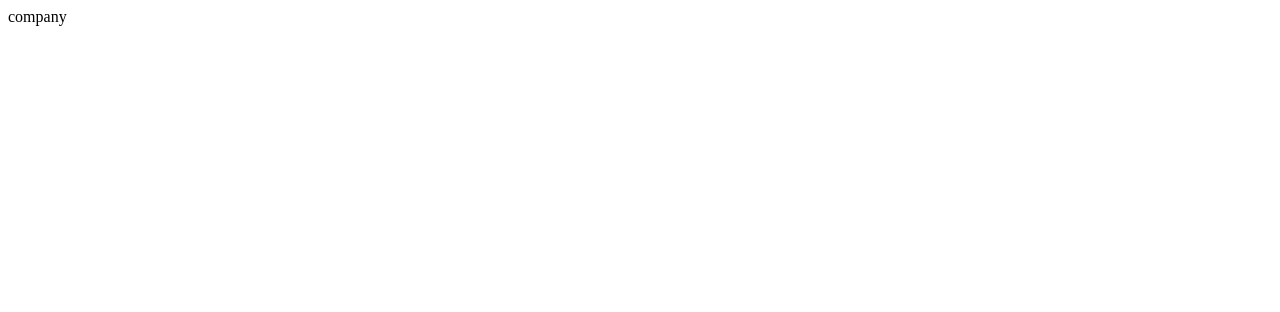
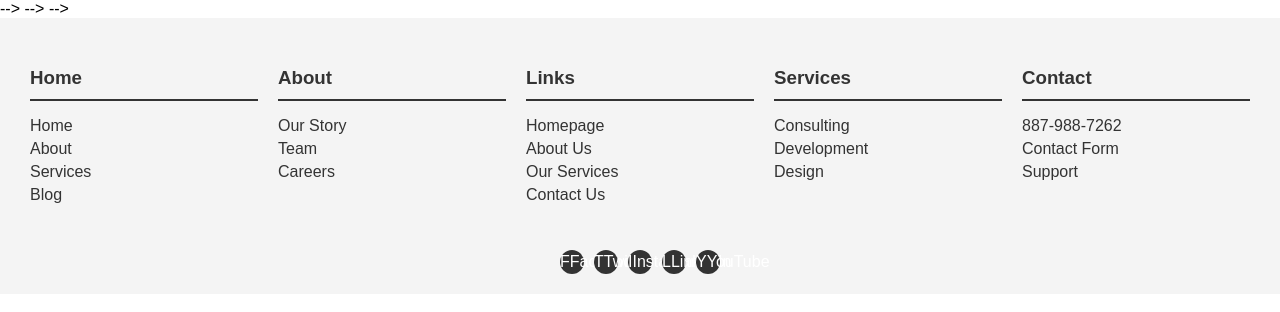
Before and after one commit to acciojob/footer-SangmalaSuryavanshi, a website: page main.html in a window 1280 px wide. Drawn offline with Linux system fonts and the light colour scheme.

Commit message:
created a submission

```diff
--- a/main.html
+++ b/main.html
@@ -1,4 +1,4 @@
-<!DOCTYPE html>
+<!-- <!DOCTYPE html>
 <html lang="en">
   <head>
     <meta charset="UTF-8" />
@@ -21,15 +21,91 @@
           </div>
           <div class="media-icons">
             <!-- your code here -->
-          </div>
+          <!-- </div>
         </div>
         <div class="link-boxes">
           <!-- your code here -->
-        </div>
+        <!-- </div>
       </div>
       <div class="bottom-details">
         <!-- your code here -->
-      </div>
+      <!-- </div>
     </footer>
   </body>
 </html>
+ --> --> --> -->
+
+ <!DOCTYPE html>
+<html lang="en">
+<head>
+    <meta charset="UTF-8">
+    <meta name="viewport" content="width=device-width, initial-scale=1.0">
+    <title>Company Footer</title>
+    <link rel="stylesheet" href="styles.css">
+</head>
+<body>
+    <!-- Other content of the webpage -->
+
+    <!-- Footer Section -->
+    <footer>
+        <div class="footer-container">
+            <div class="footer-section">
+                <h3>Home</h3>
+                <ul>
+                    <li><a href="/">Home</a></li>
+                    <li><a href="/about">About</a></li>
+                    <li><a href="/services">Services</a></li>
+                    <li><a href="/blog">Blog</a></li>
+                </ul>
+            </div>
+
+            <div class="footer-section">
+                <h3>About</h3>
+                <ul>
+                    <li><a href="/about">Our Story</a></li>
+                    <li><a href="/team">Team</a></li>
+                    <li><a href="/careers">Careers</a></li>
+                </ul>
+            </div>
+
+            <div class="footer-section">
+                <h3>Links</h3>
+                <ul>
+                    <li><a href="/">Homepage</a></li>
+                    <li><a href="/about">About Us</a></li>
+                    <li><a href="/services">Our Services</a></li>
+                    <li><a href="/contact">Contact Us</a></li>
+                </ul>
+            </div>
+
+            <div class="footer-section">
+                <h3>Services</h3>
+                <ul>
+                    <li><a href="/services/consulting">Consulting</a></li>
+                    <li><a href="/services/development">Development</a></li>
+                    <li><a href="/services/design">Design</a></li>
+                </ul>
+            </div>
+
+            <div class="footer-section">
+                <h3>Contact</h3>
+                <ul>
+                    <li><a href="tel:8879887262">887-988-7262</a></li>
+                    <li><a href="/contact">Contact Form</a></li>
+                    <li><a href="/support">Support</a></li>
+                </ul>
+            </div>
+        </div>
+
+        <div class="footer-bottom">
+            <div class="social-media">
+                <a href="https://facebook.com" class="media-icons facebook">Facebook</a>
+                <a href="https://twitter.com" class="media-icons twitter">Twitter</a>
+                <a href="https://instagram.com" class="media-icons instagram">Instagram</a>
+                <a href="https://linkedin.com" class="media-icons linkedin">LinkedIn</a>
+                <a href="https://youtube.com" class="media-icons youtube">YouTube</a>
+            </div>
+        </div>
+    </footer>
+</body>
+</html>
--- a/styles.css
+++ b/styles.css
@@ -1 +1,86 @@
 /* your code here */
+body {
+    margin: 0;
+    font-family: Arial, sans-serif;
+}
+
+footer {
+    background-color: #f4f4f4;
+    padding: 20px;
+    color: #333;
+}
+
+.footer-container {
+    display: flex;
+    flex-wrap: wrap;
+    justify-content: space-between;
+}
+
+.footer-section {
+    flex: 1;
+    min-width: 200px;
+    margin: 10px;
+}
+
+.footer-section h3 {
+    border-bottom: 2px solid #333;
+    padding-bottom: 10px;
+    margin-bottom: 10px;
+}
+
+.footer-section ul {
+    list-style: none;
+    padding: 0;
+}
+
+.footer-section ul li {
+    margin-bottom: 5px;
+}
+
+.footer-section a {
+    color: #333;
+    text-decoration: none;
+}
+
+.footer-section a:hover {
+    text-decoration: underline;
+}
+
+.footer-bottom {
+    text-align: center;
+    padding-top: 20px;
+}
+
+.social-media {
+    display: flex;
+    justify-content: center;
+    gap: 10px;
+}
+
+.media-icons {
+    display: inline-block;
+    width: 24px;
+    height: 24px;
+    background-color: #333;
+    color: #fff;
+    text-align: center;
+    line-height: 24px;
+    border-radius: 50%;
+    text-decoration: none;
+}
+
+.media-icons:hover {
+    background-color: #555;
+}
+
+.facebook::before { content: 'F'; }
+.twitter::before { content: 'T'; }
+.instagram::before { content: 'I'; }
+.linkedin::before { content: 'L'; }
+.youtube::before { content: 'Y'; }
+
+@media (max-width: 768px) {
+    .footer-container {
+        flex-direction: column;
+    }
+}
```
